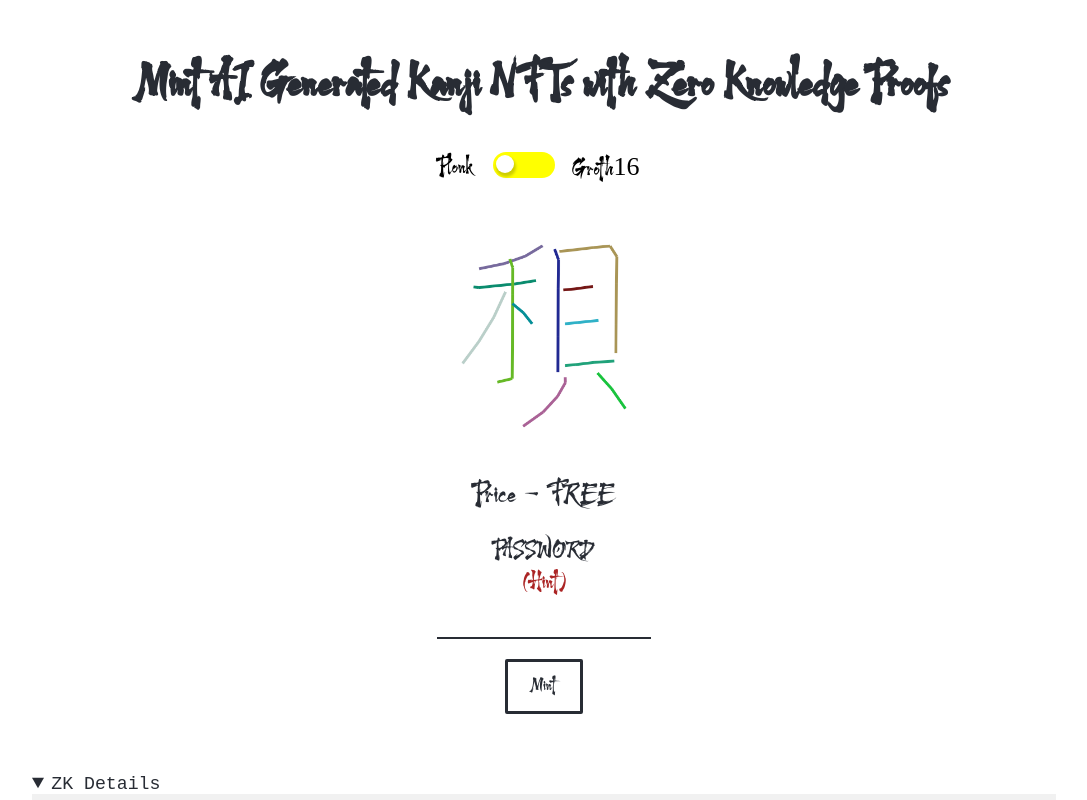
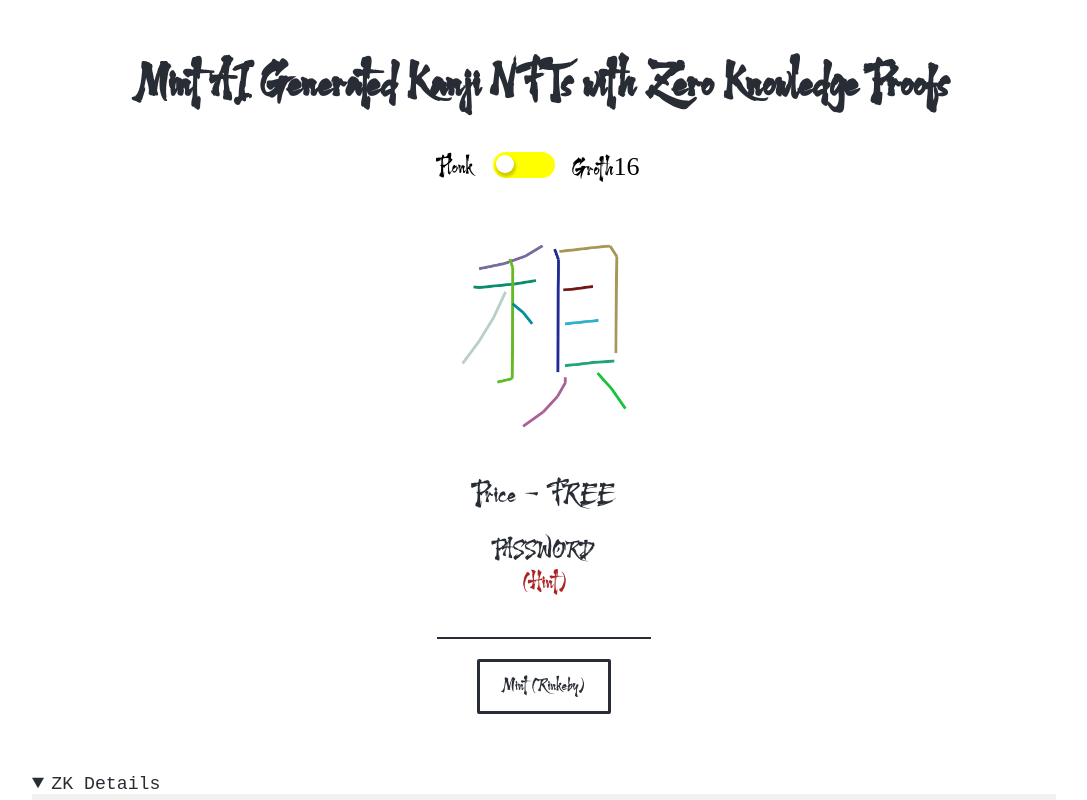
Before and after one commit to flyingnobita/nft-zk, a React (Create React App) app in the folder packages/react_app/: page / in a window 1280 px wide. Shown: the top 800 px of the page, without its empty margins (96-1183 px from the left). Built offline with nearby package versions, Linux system fonts and the light colour scheme.

Commit message:
Add Rinkeby to Mint button

```diff
--- a/packages/react_app/src/App.js
+++ b/packages/react_app/src/App.js
@@ -373,7 +373,7 @@ function App() {
             />
           </DivPassword>
           <DivFlex>
-            <Button onClick={handleButtonMint}>Mint </Button>
+            <Button onClick={handleButtonMint}>Mint (Rinkeby)</Button>
           </DivFlex>
           <DivStatus>{status}</DivStatus>
           <DivLeftAlign>
```
